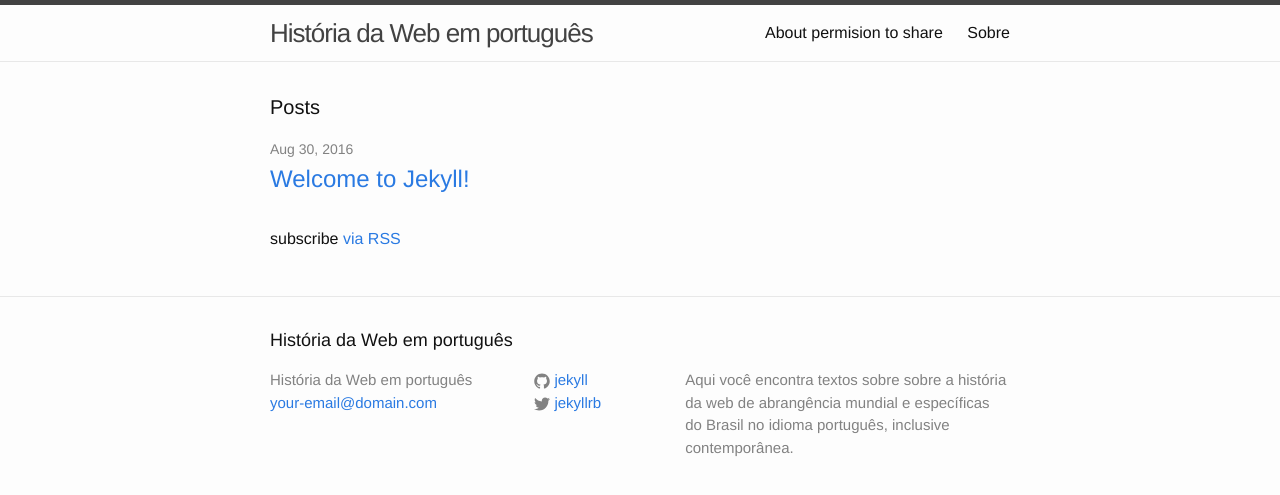
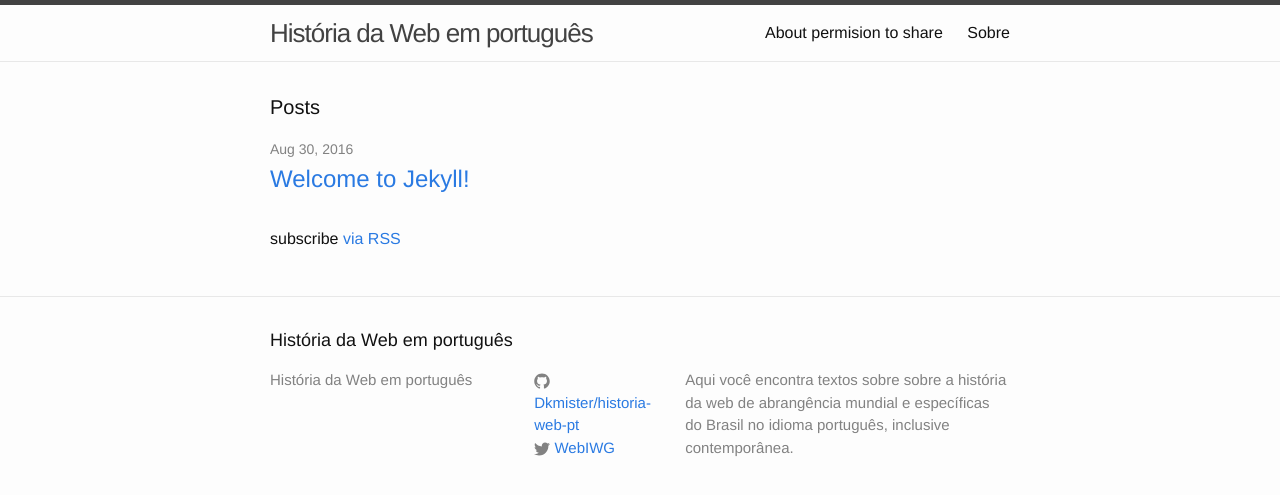
Before and after one commit to webiwg/historia-web-pt, a Jekyll site: the page built from index.html, in a window 1280 px wide. Shown: the top 495 px of the page. Built offline with Jekyll 4.4.1, drawn with Linux system fonts in a browser that asks for light colours.

Commit message:
Jekyll: link para twitter, github; explicitado lang pt

```diff
--- a/_config.yml
+++ b/_config.yml
@@ -14,14 +14,15 @@
 # You can create any custom variable you would like, and they will be accessible
 # in the templates via {{ site.myvariable }}.
 title: História da Web em português
-email: your-email@domain.com
+lang: pt
+#email: your-email@domain.com
 description: >
   Aqui você encontra textos sobre sobre a história da web de abrangência
   mundial e específicas do Brasil no idioma português, inclusive contemporânea.
 baseurl: "" # the subpath of your site, e.g. /blog
 url: "http://historia.pt.webiwg.org" # the base hostname & protocol for your site
-twitter_username: jekyllrb
-github_username:  jekyll
+twitter_username: WebIWG
+github_username:  Dkmister/historia-web-pt
 
 # Build settings
 markdown: kramdown
--- a/_includes/footer.html
+++ b/_includes/footer.html
@@ -14,7 +14,7 @@
               {{ site.title | escape }}
             {% endif %}
             </li>
-          <li><a href="mailto:{{ site.email }}">{{ site.email }}</a></li>
+          <!--<li><a href="mailto:{{ site.email }}">{{ site.email }}</a></li>-->
         </ul>
       </div>
 
```
